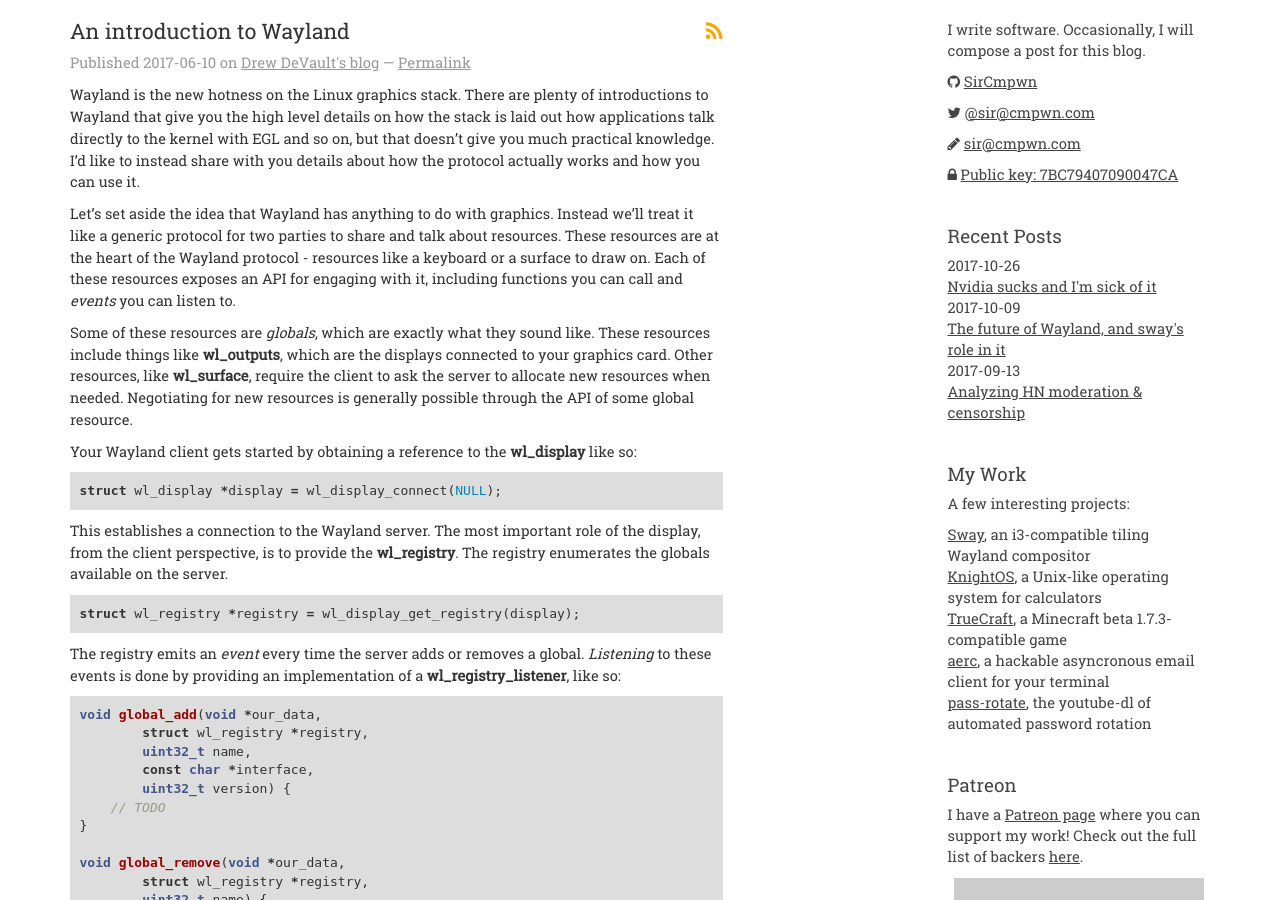
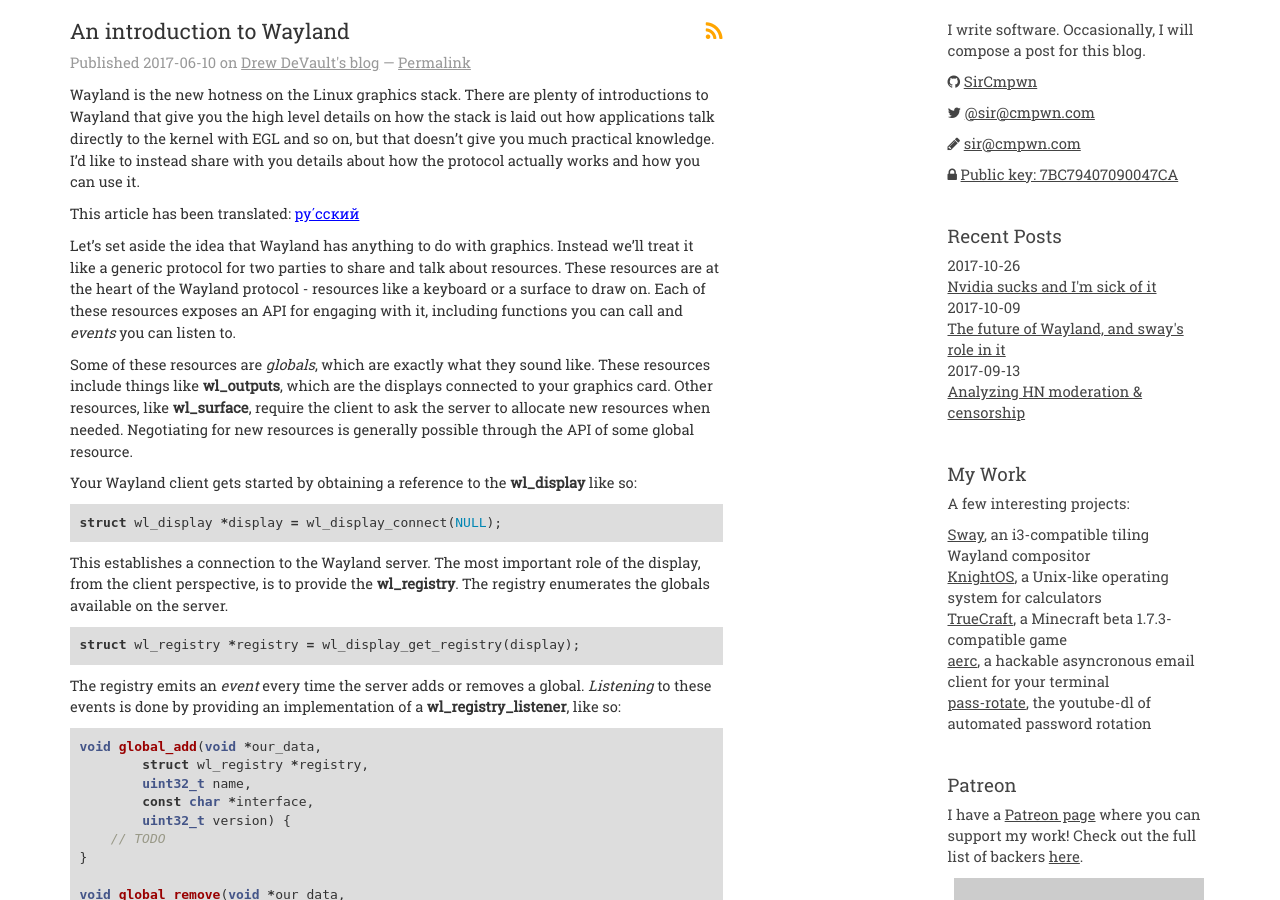
Before and after one commit to stormblog/sircmpwn.github.io, a Jekyll site: the page built from _posts/2017-06-10-Introduction-to-Wayland.md, in a window 1280 px wide and 900 px high. Built offline with Jekyll 4.4.1, drawn with Linux system fonts in a browser that asks for light colours.

Commit message:
Add russian tranaslation to article

```diff
--- a/_posts/2017-06-10-Introduction-to-Wayland.md
+++ b/_posts/2017-06-10-Introduction-to-Wayland.md
@@ -8,6 +8,8 @@ introductions to Wayland that give you the high level details on how the stack
 is laid out how applications talk directly to the kernel with EGL and so on, but
 that doesn't give you much practical knowledge. I'd like to instead share with
 you details about how the protocol actually works and how you can use it.
+
+This article has been translated: [ру́сский](http://howtorecover.me/vvedenie-v-wayland)
 
 Let's set aside the idea that Wayland has anything to do with graphics. Instead
 we'll treat it like a generic protocol for two parties to share and talk about
```
